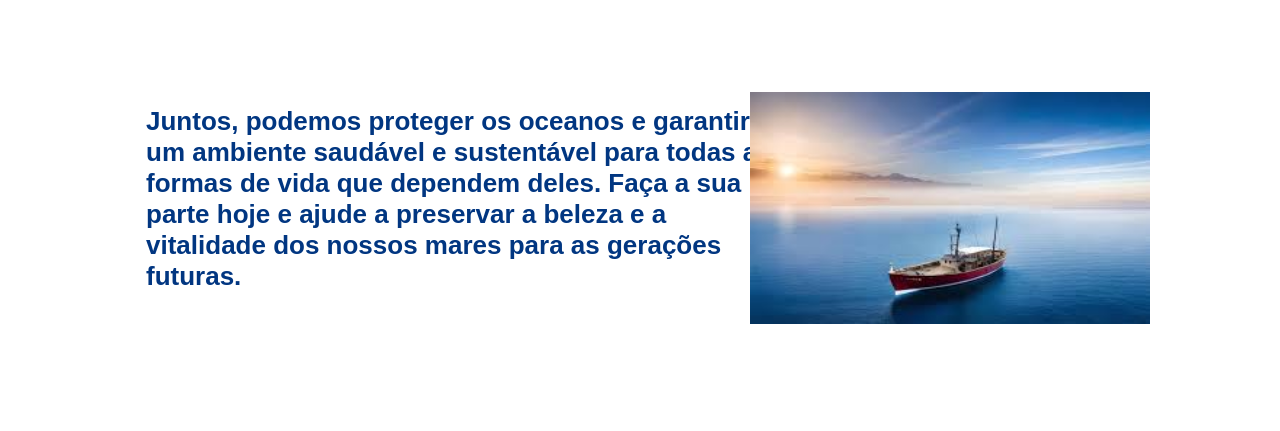
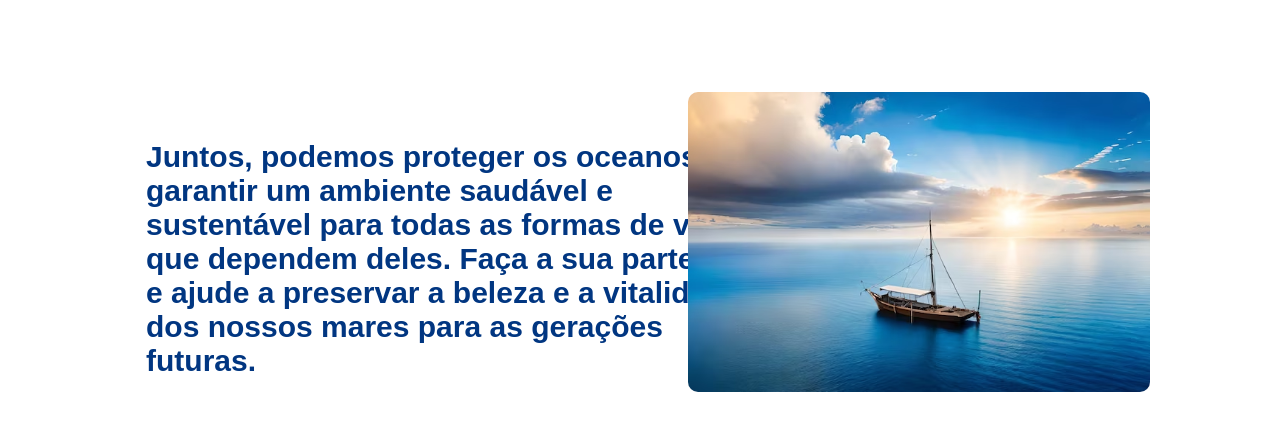
Before and after one commit to ViniciusSantanaa/Global-Solution, a plain HTML site: page global solution/index.html in a window 1280 px wide. Shown: the part 75-506 px from the top of the page. Drawn offline with Linux system fonts and the light colour scheme.

Commit message:
pagina integrantes - colocando imagens

```diff
--- a/global solution/CSS/Style.CSS
+++ b/global solution/CSS/Style.CSS
@@ -34,7 +34,7 @@ a{
 
 .conteudo{
     display: flex;
-    justify-content: space-between;
+    justify-content: space-around;
     align-items: center;
     margin-top: 95px;
 }
@@ -43,20 +43,21 @@ a{
     width: 632px;
     display: flex;
     flex-direction: column;
-    gap: 0px;
+    gap: 0%;
     margin-left: 56px;
 }
 
 .texto{
     color: #013681;
-    font-size: 26px;
+    font-size: 30px;
     width: 633px;
     height: 204px;
     margin-left: 90px;
 }
 
 .imagem-barco{
-    width: 400px;
-    height: 232.31px;
+    width: 500px;
+    height: 300px;
     margin-right: 130px;
+    border-radius: 10px;
 }
--- a/global solution/index.html
+++ b/global solution/index.html
@@ -19,7 +19,7 @@
         <section class="apresentacao-conteudo">
             <h2 class="texto">Juntos, podemos proteger os oceanos e garantir um ambiente saudável e sustentável para todas as formas de vida que dependem deles. Faça a sua parte hoje e ajude a preservar a beleza e a vitalidade dos nossos mares para as gerações futuras.</h2>
         </section>
-            <img src="img/imagem barco.jfif" alt="imagem barco oceano" class="imagem-barco">
+            <img src="img/barco.avif" alt="imagem barco oceano" class="imagem-barco">
     </main>
 </body>
 </html>
```
Also changed, not shown: global solution/pagina-integrantes.html (+1 -0 lines), global solution/img/barco.avif (added), global solution/img/descarte-irregular-lixo.webp (added), global solution/img/microplastico pag-blog.jpg (added).
